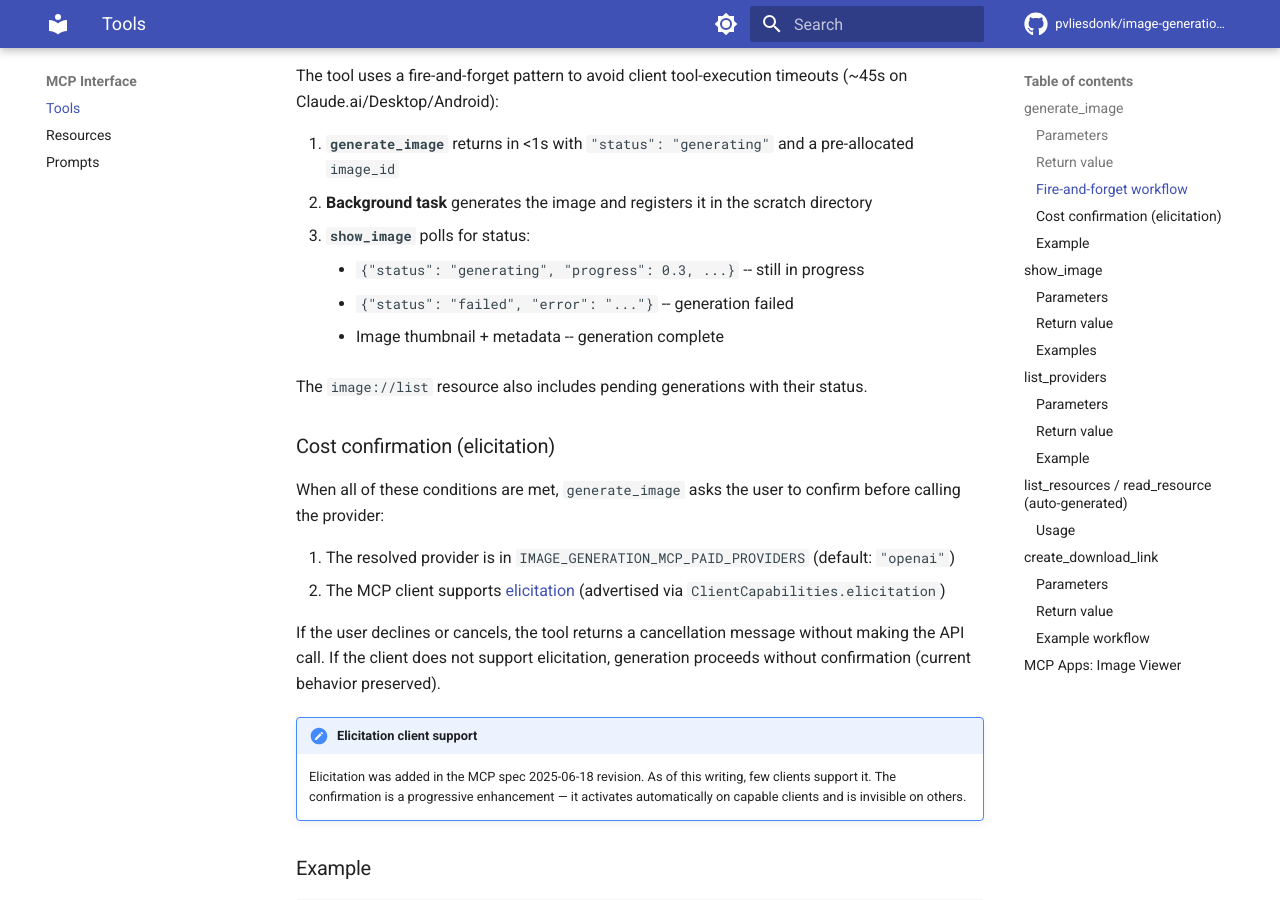
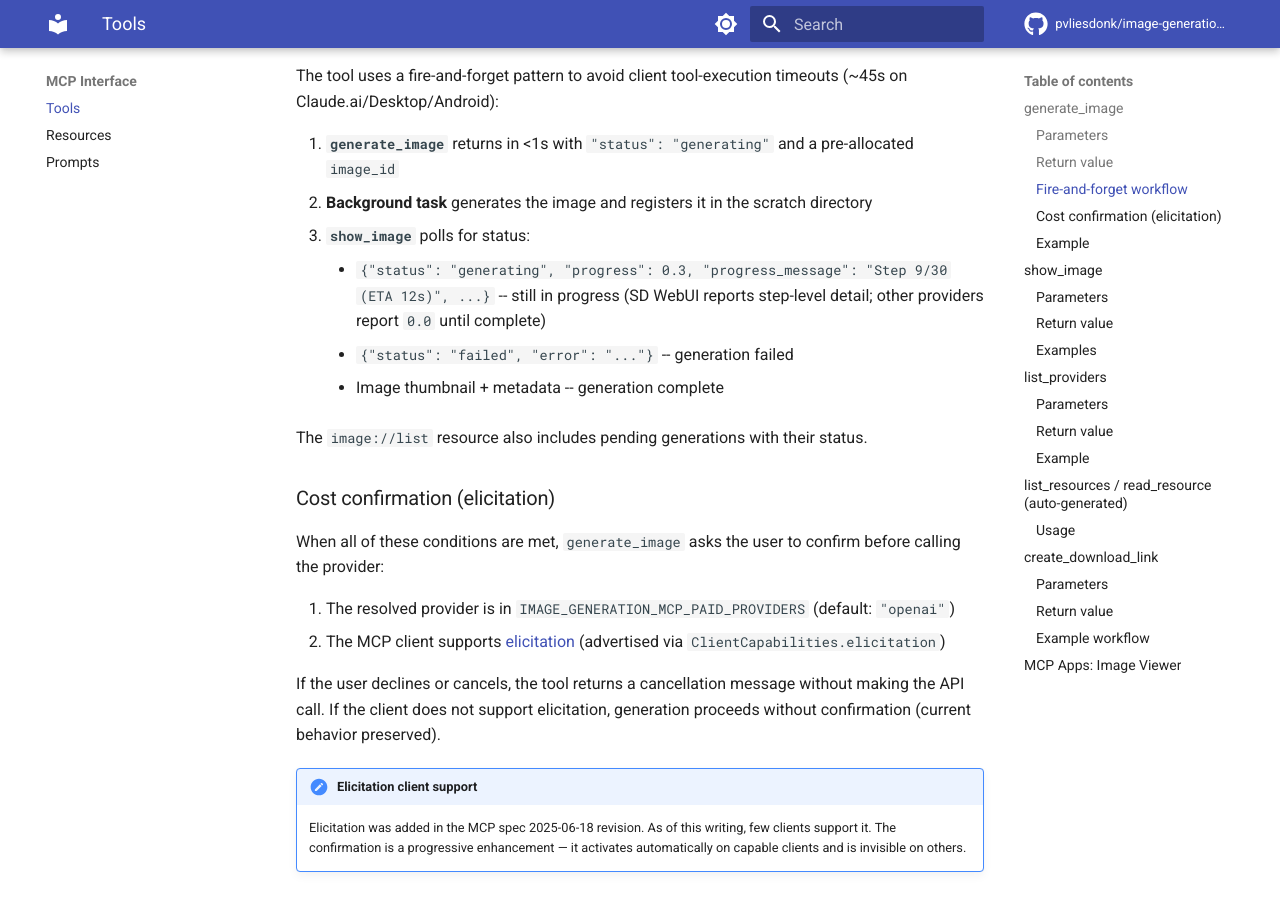
Before and after one commit to pvliesdonk/image-generation-mcp, an MkDocs documentation site: the page built from docs/tools.md, in a window 1280 px wide and 900 px high, scrolled down 1817 px. Built offline with MkDocs 1.6.1 and Material for MkDocs 9.7.7, drawn with Linux system fonts in a browser that asks for light colours; comment, search, counter and statistics services are not loaded.

Commit message:
docs: document progress_message in show_image polling response
Co-Authored-By: Claude Opus 4.6 <noreply@anthropic.com>

```diff
--- a/docs/tools.md
+++ b/docs/tools.md
@@ -53,7 +53,7 @@ The tool uses a fire-and-forget pattern to avoid client tool-execution timeouts
 1. **`generate_image`** returns in &lt;1s with `"status": "generating"` and a pre-allocated `image_id`
 2. **Background task** generates the image and registers it in the scratch directory
 3. **`show_image`** polls for status:
-    - `{"status": "generating", "progress": 0.3, ...}` -- still in progress
+    - `{"status": "generating", "progress": 0.3, "progress_message": "Step 9/30 (ETA 12s)", ...}` -- still in progress (SD WebUI reports step-level detail; other providers report `0.0` until complete)
     - `{"status": "failed", "error": "..."}` -- generation failed
     - Image thumbnail + metadata -- generation complete
 
```
